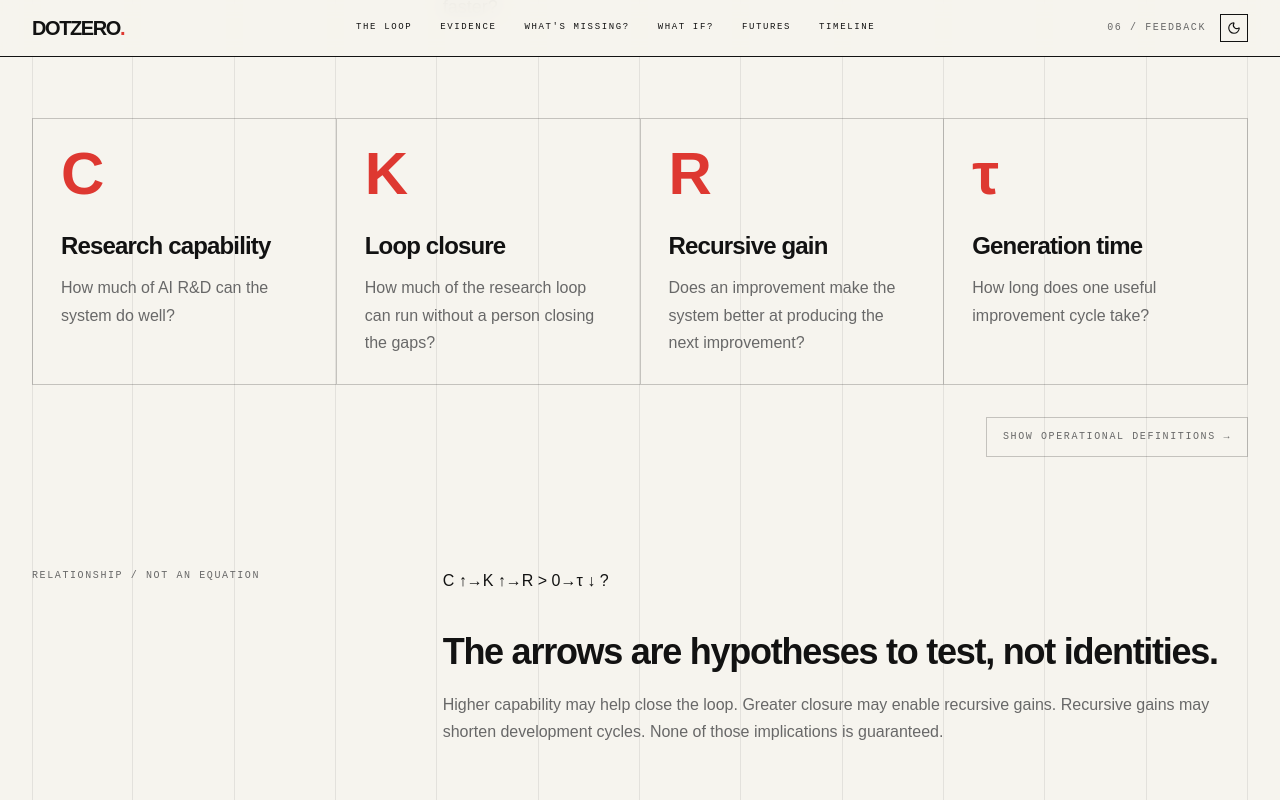
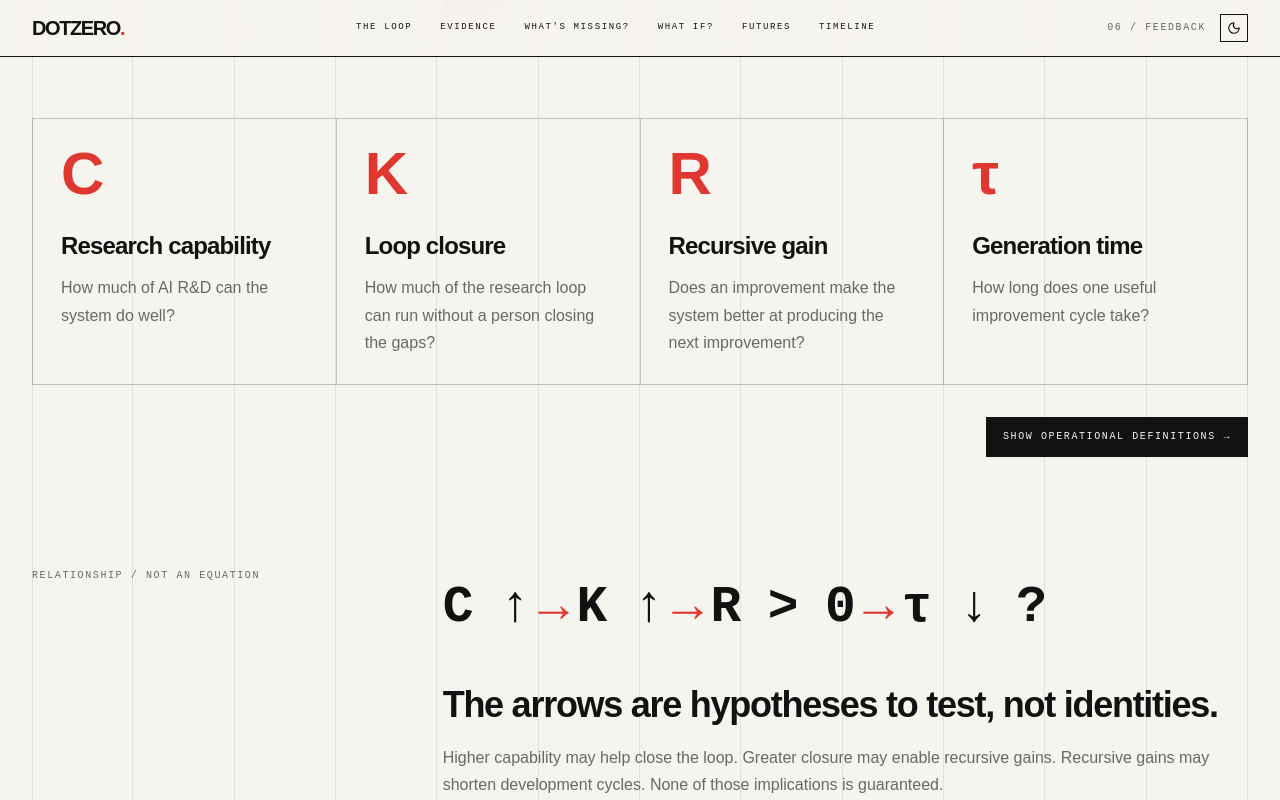
Before and after one commit to Bergtripper/feedback, a React (Vite) app: page / in a window 1280 px wide. In both pictures the pointer is over the button 1116 px from the left and 12274 px from the top of the page. Shown: the part 11838-12638 px from the top of the page. Before the commit the page ends 12000 px from the top, so only its background shows below. After the commit the page ends 12000 px from the top, so only its background shows below. Built offline with nearby package versions, Linux system fonts and the light colour scheme.

Commit message:
F7: style model framework

```diff
--- a/src/index.css
+++ b/src/index.css
@@ -15,3 +15,5 @@ html{scroll-behavior:smooth;scroll-padding-top:4.5rem}.feedback-header{backgroun
 .future-tab[data-active="true"],.future-tab:hover{background:var(--surface)}.future-tab[data-active="true"]{box-shadow:inset 4px 0 0 var(--accent)}.future-bar{background:var(--text);min-height:2px;transition:height .3s ease}
 
 .timeline-filter[data-active="true"],.timeline-filter:hover{background:var(--text);color:var(--on-text)}.timeline-chip{display:inline-block;padding:.25rem .4rem;border:1px solid var(--line)}.timeline-supports{background:var(--surface)}.timeline-challenges{background:var(--accent);color:var(--on-accent);border-color:var(--accent)}.timeline-row{transition:background-color .15s ease}.timeline-row:hover{background:var(--surface)}
+
+.model-toggle:hover{background:var(--text);color:var(--on-text)}.model-chain{display:flex;align-items:center;flex-wrap:wrap;gap:.6rem;font-family:var(--font-mono);font-size:clamp(1.35rem,4vw,3.25rem);font-weight:700;letter-spacing:-.04em}.model-chain b{font-weight:400;color:var(--accent)}
```
